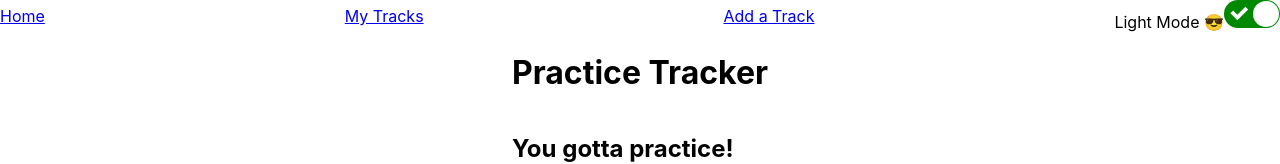
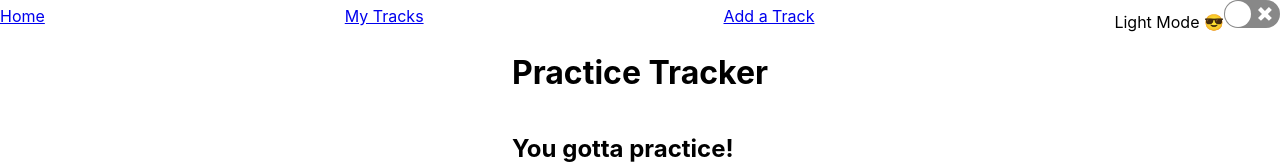
Before and after one commit to mdsteinkamp/phase-2-project, a React (Create React App) app: page / in a window 1280 px wide. Shown: the top 164 px of the page. Built offline with nearby package versions, Linux system fonts and the light colour scheme; data requests are answered from the project's data file.

Commit message:
updated darktheme functionality removing unneeded boolean variable

```diff
--- a/src/components/App.js
+++ b/src/components/App.js
@@ -31,7 +31,7 @@ const darkTheme = {
 
 export default function App() {
   const [tracks, setTracks] = useState([])
-  const [theme, setTheme] = useState("light")
+  const [isDarkTheme, setIsDarkTheme] = useState(false)
   const [difficulty, setDifficulty] = useState("")
   const [searchInput, setSearchInput] = useState("")
   const [formData, setFormData] = useState({
@@ -41,7 +41,6 @@ export default function App() {
     mode: "",
     difficulty: ""
   })
-  const isDarkTheme = theme === "dark"
 
   function handleChange(e) {
     const name = e.target.name
@@ -119,7 +118,7 @@ export default function App() {
   return (
     <ThemeProvider theme={isDarkTheme ? darkTheme : lightTheme}>
       <>
-        <NavBar theme={theme} isDarkTheme={isDarkTheme} setTheme={setTheme}/>
+        <NavBar theme={isDarkTheme} setTheme={setIsDarkTheme}/>
         <StyledAppContainer>
           <Routes>
             <Route path="/" element={<Header />} />
--- a/src/components/NavBar.js
+++ b/src/components/NavBar.js
@@ -3,10 +3,10 @@ import ReactSwitch from "react-switch";
 import { Link } from "react-router-dom";
 import { StyledNavBar } from "./styles/NavBar.styled"
 
-export default function NavBar({ theme, isDarkTheme, setTheme }) {
+export default function NavBar({ theme, setTheme }) {
 
   function handleSwitch() {
-    setTheme(isDarkTheme ? "light" : "dark")
+    setTheme(isDarkTheme => !isDarkTheme)
   }
 
   return (
@@ -15,8 +15,8 @@ export default function NavBar({ theme, isDarkTheme, setTheme }) {
       <span><Link to="/tracks">My Tracks</Link></span>
       <span><Link to="/addtrack">Add a Track</Link></span>
       <span>
-        {theme === "light" ? "Light Mode 😎" : "Dark Mode 🐱‍👤"}
-        <ReactSwitch onChange={handleSwitch} checked={theme === "light"} />
+        {theme ? "Dark Mode 🐱‍👤" : "Light Mode 😎"}
+        <ReactSwitch onChange={handleSwitch} checked={theme} />
       </span>
     </StyledNavBar>
   )
```
